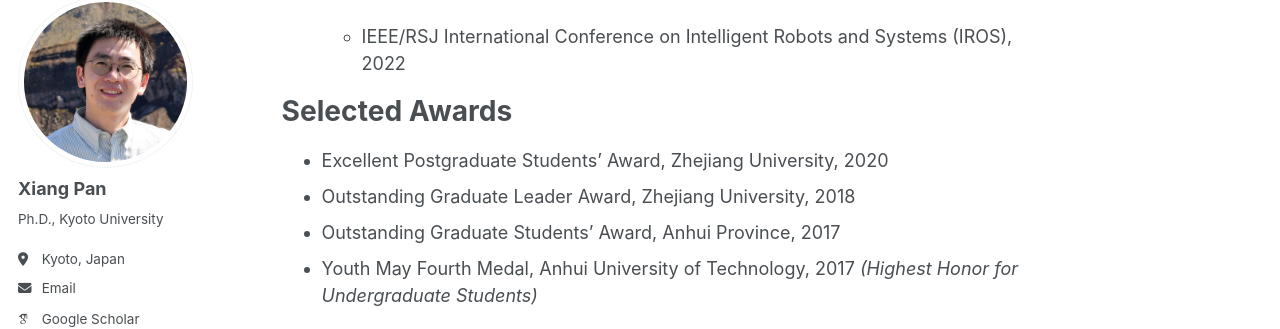
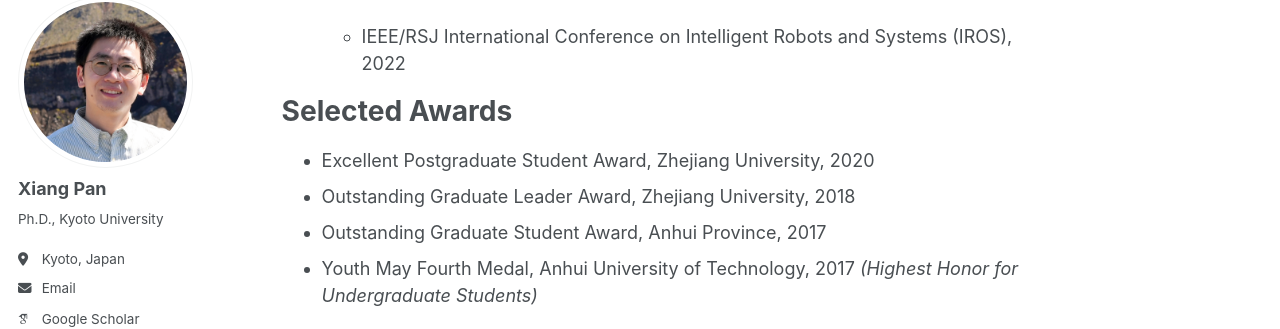
Before and after one commit to pan-xiang/pan-xiang.github.io, a Jekyll site: the page built from _pages/about.md, in a window 1280 px wide and 900 px high, scrolled down 2087 px. Shown: the part 110-439 px from the top of the window. Built offline with Jekyll 4.4.1, drawn with Linux system fonts in a browser that asks for light colours; some web fonts are replaced; a script that is not in the unit is left out.

Commit message:
Update about.md

```diff
--- a/_pages/about.md
+++ b/_pages/about.md
@@ -120,9 +120,9 @@ I am a postdoctoral researcher in the [Human-Robot Interaction Lab](https://www.
 
 
 # Selected Awards
-- Excellent Postgraduate Students' Award, Zhejiang University, 2020
+- Excellent Postgraduate Student Award, Zhejiang University, 2020
 - Outstanding Graduate Leader Award, Zhejiang University, 2018
-- Outstanding Graduate Students' Award, Anhui Province, 2017
+- Outstanding Graduate Student Award, Anhui Province, 2017
 - Youth May Fourth Medal, Anhui University of Technology, 2017 *(Highest Honor for Undergraduate Students)*
 
 
```
